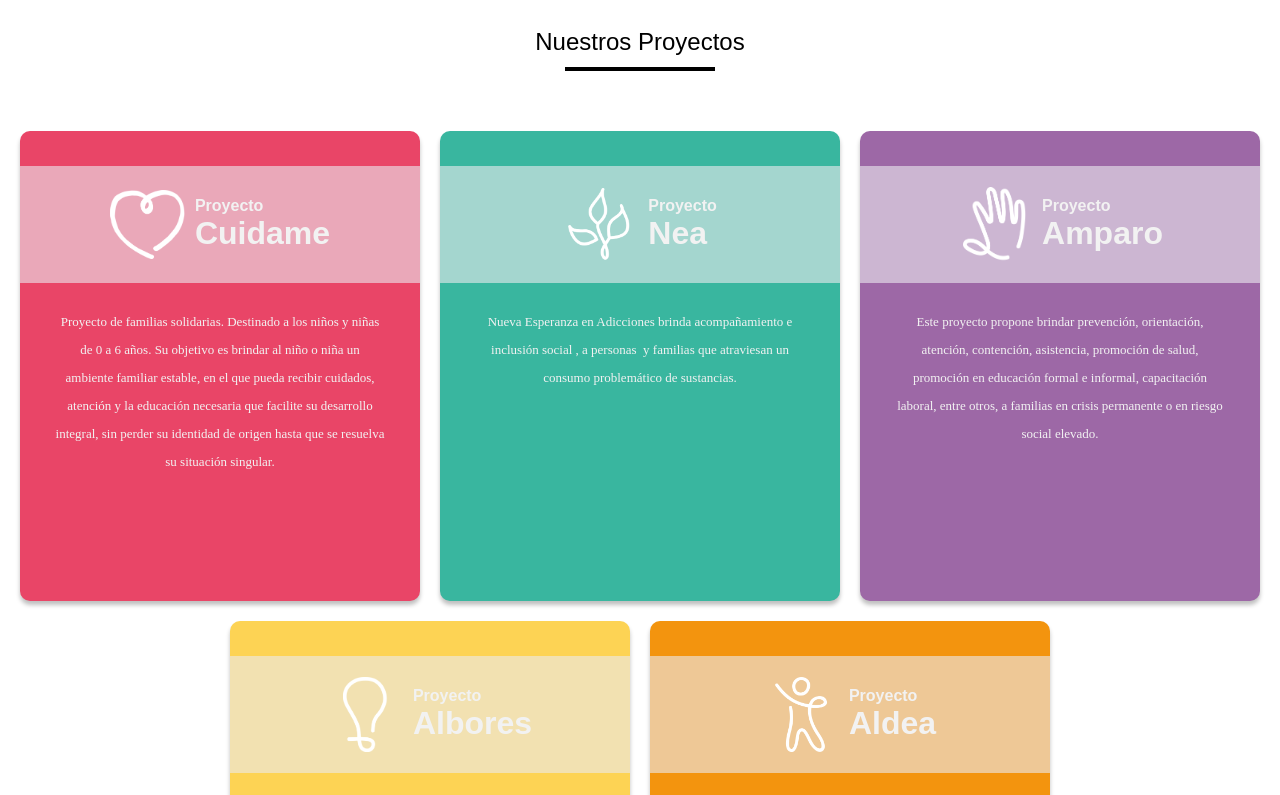
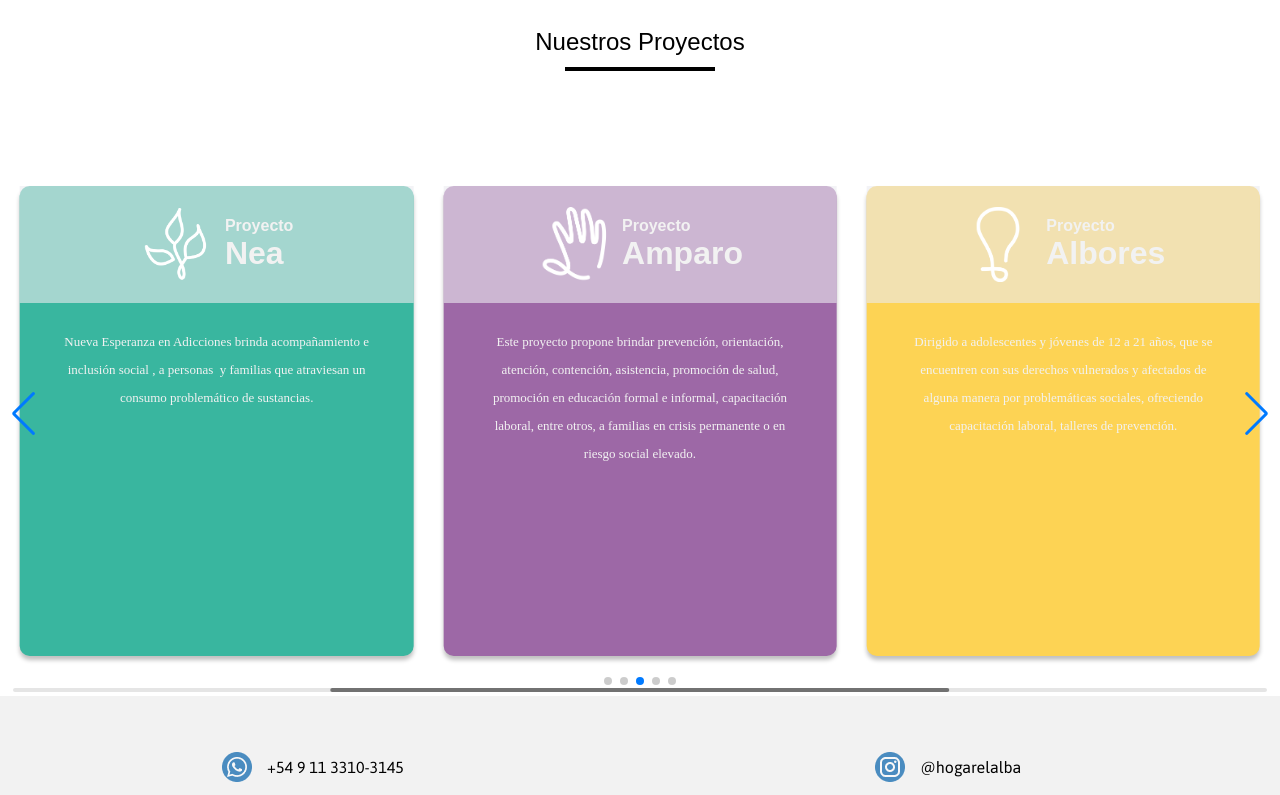
Before and after one commit to melmln/hogar-el-alba, a React (Create React App) app: page /proyectos in a window 1280 px wide. Shown: the part 720-1515 px from the top of the page. Built offline with nearby package versions, Linux system fonts and the light colour scheme; a web font is replaced by a local one.

Commit message:
Se aplica librería swiper para carrousel

```diff
--- a/package.json
+++ b/package.json
@@ -10,6 +10,7 @@
     "react-dom": "^18.2.0",
     "react-router-dom": "^6.8.1",
     "react-scripts": "^5.0.1",
+    "swiper": "^9.0.5",
     "web-vitals": "^2.1.4"
   },
   "scripts": {
--- a/src/pages/Proyectos/Proyectos.css
+++ b/src/pages/Proyectos/Proyectos.css
@@ -14,17 +14,20 @@
   margin: 10px auto;
 }
 
-.card-container {
+.proyectos section .card-container {
   display: flex;
   flex-wrap: wrap;
   justify-content: center;
   gap: 20px;
   color: var(--white);
+  padding: 20px;
+  max-width: 1440px;
 }
 
 .card-container .proyect-card {
   min-height: 470px;
-  width: 400px;
+  max-width: 400px;
+  margin: 0 auto;
 }
 
 .proyect-card {
--- a/src/pages/Proyectos/Proyectos.jsx
+++ b/src/pages/Proyectos/Proyectos.jsx
@@ -1,8 +1,46 @@
 import './Proyectos.css'
 import background from '../../assets/img/proyectos/pies-y-manos-de-bebe.png'
 import proyects from '../../utils/proyectos.json'
+import { Swiper, SwiperSlide } from 'swiper/react'
+import { Navigation, Pagination, Scrollbar, A11y } from 'swiper'
+import 'swiper/css'
+import 'swiper/css/navigation'
+import 'swiper/css/pagination'
+import 'swiper/css/scrollbar'
 
 const Proyectos = () => {
+  const params = {
+    modules: [Pagination, Navigation, Scrollbar, A11y],
+    spaceBetween: 30,
+    slidesPerView: 3,
+    pagination: {
+      clickable: true,
+    },
+    navigation: true,
+    centeredSlides: true,
+    scrollbar: {
+      draggable: true,
+    },
+    // Responsive
+    breakpoints: {
+      0: {
+        slidesPerView: 1,
+      },
+      450: {
+        slidesPerView: 1,
+      },
+      768: {
+        slidesPerView: 2,
+      },
+      1024: {
+        slidesPerView: 3,
+      }
+
+
+    },
+    initialSlide: 2
+  }
+
   return (
     <main className='proyectos'>
       <section>
@@ -10,15 +48,13 @@ const Proyectos = () => {
       </section>
       <section>
         <h1>Nuestros Proyectos</h1>
-        <div className='card-container'>
+        {/* <div className='card-container'> */}
+        <Swiper className='card-container' {...params}>
           {proyects.map((proyect) => {
             const { id, title, description, img, bgColor } = proyect
             return (
-              <div
-                key={id}
-                style={{ background: bgColor }}
-                className='proyect-card'
-              >
+              <SwiperSlide key={id}>
+                <div style={{ background: bgColor }} className='proyect-card'>
                   <div className='title'>
                     <img
                       src={require(`../../assets/icons/proyectos/${img}`)}
@@ -30,9 +66,11 @@ const Proyectos = () => {
                   </div>
                   <p>{description}</p>
                 </div>
+              </SwiperSlide>
             )
           })}
-        </div>
+        </Swiper>
+        {/* </div> */}
       </section>
     </main>
   )
```
Also changed, not shown: 1 other file (tests, documents, lock files or other folders). Lines whose indentation alone changed are shown as unchanged.
